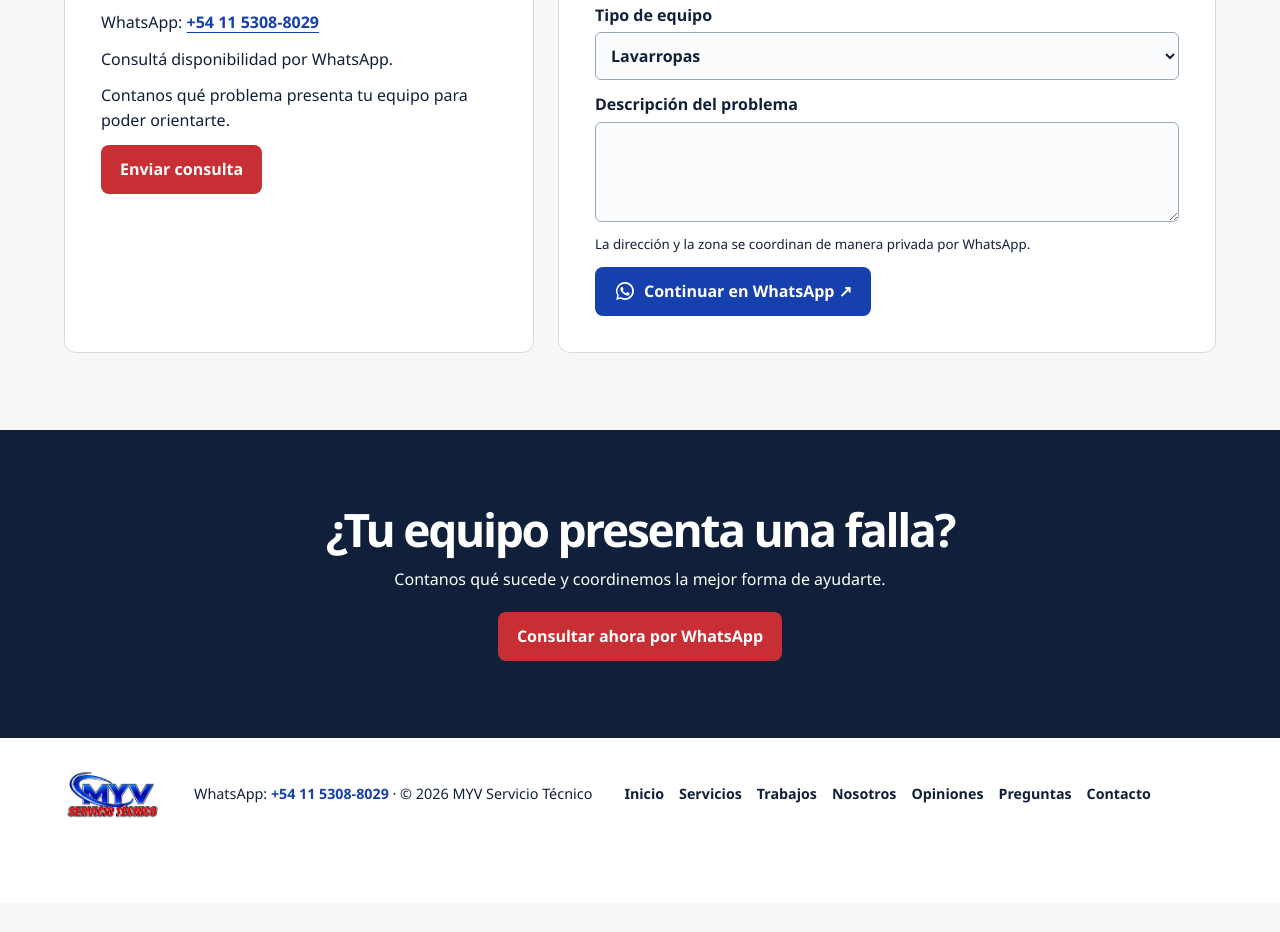
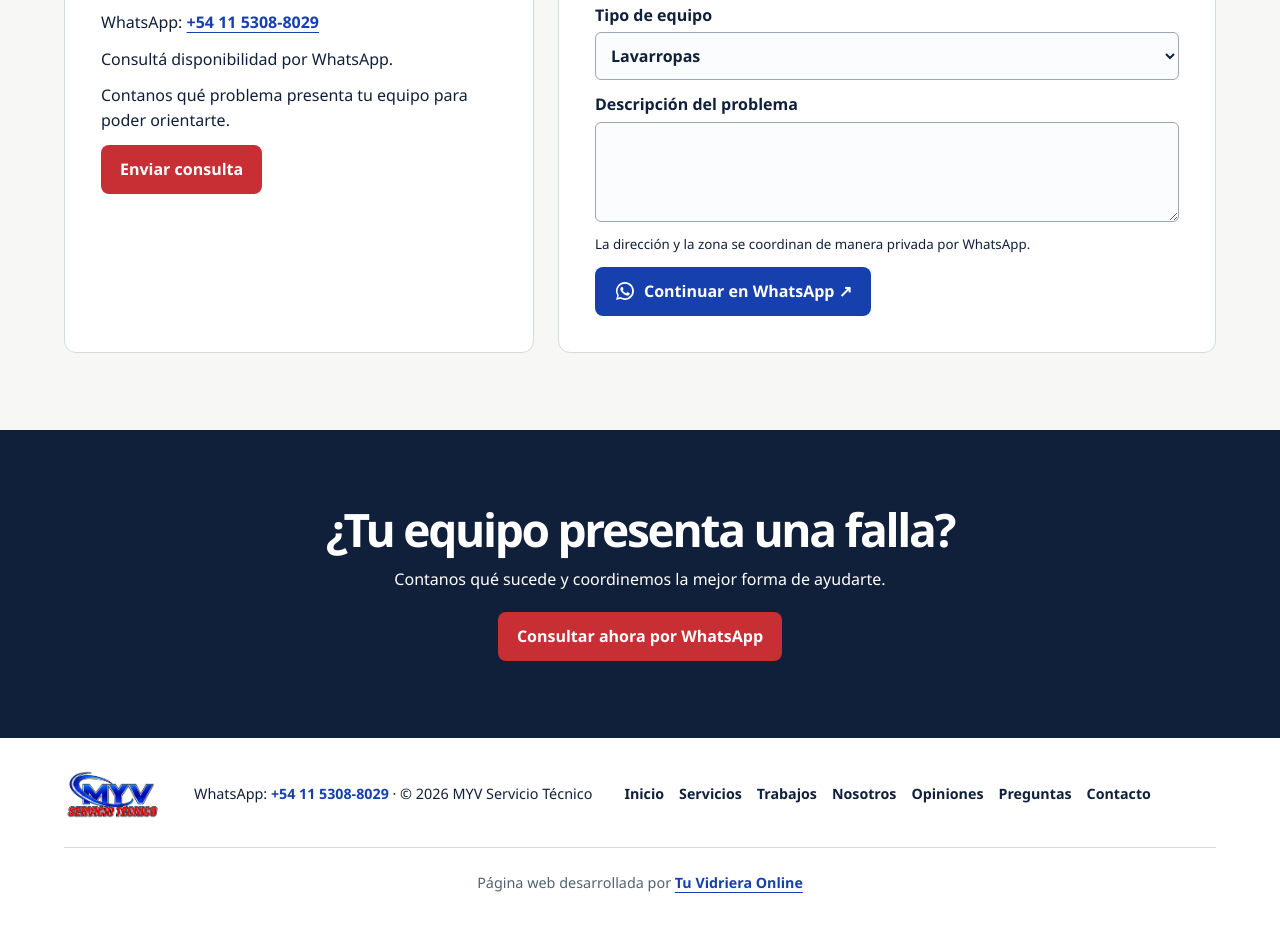
Before and after one commit to tuvidrieraonline/myv-servicio-tecnico, a plain HTML site: page index.html in a window 1280 px wide. Shown: the part 4221-5153 px from the top of the page. Before the commit the page ends 5124 px from the top, so only its background shows below. Drawn offline with Linux system fonts and the light colour scheme.

Commit message:
Agrega la atribución a Tu Vidriera Online

```diff
--- a/index.html
+++ b/index.html
@@ -1,4 +1,4 @@
-<!doctype html><html lang="es-AR"><head><meta charset="utf-8"><meta name="viewport" content="width=device-width,initial-scale=1"><meta name="theme-color" content="#101f3a"><title>MYV Servicio Técnico | Equipos del hogar</title><meta name="description" content="Revisión y reparación de lavarropas, heladeras, secarropas y aires acondicionados. Consultá por tu equipo con MYV Servicio Técnico."><link rel="stylesheet" href="estilos.css?v=20261113-8"><script defer src="contenido.js?v=20261113-8"></script><script defer src="sitio.js?v=20261113-8"></script></head><body>
+<!doctype html><html lang="es-AR"><head><meta charset="utf-8"><meta name="viewport" content="width=device-width,initial-scale=1"><meta name="theme-color" content="#101f3a"><title>MYV Servicio Técnico | Equipos del hogar</title><meta name="description" content="Revisión y reparación de lavarropas, heladeras, secarropas y aires acondicionados. Consultá por tu equipo con MYV Servicio Técnico."><link rel="stylesheet" href="estilos.css?v=20261113-9"><script defer src="contenido.js?v=20261113-9"></script><script defer src="sitio.js?v=20261113-9"></script></head><body>
     <svg width="0" height="0" style="position:absolute" aria-hidden="true">
       <symbol id="i-fridge" viewBox="0 0 24 24"><rect x="5" y="2" width="14" height="20" rx="2"></rect><path d="M5 10h14M9 5v2M9 13v3"></path></symbol>
       <symbol id="i-washer" viewBox="0 0 24 24"><rect x="4" y="2" width="16" height="20" rx="2"></rect><circle cx="12" cy="13" r="5"></circle><path d="M8 5h1M12 5h4"></path></symbol>
@@ -190,6 +190,7 @@
         <img class="x-foot-logo" src="assets/marca.png" alt="MYV Servicio Técnico" loading="lazy"/>
         <p>WhatsApp: <a class="link" href="https://wa.me/5491153088029?text=Hola%20MYV%20Servicio%20T%C3%A9cnico%2C%20quiero%20realizar%20una%20consulta" rel="noopener" target="_blank">+54 11 5308-8029</a> · © 2026 MYV Servicio Técnico</p>
         <nav aria-label="Secciones"><a href="#inicio">Inicio</a><a href="#servicios">Servicios</a><a href="#trabajos">Trabajos</a><a href="#nosotros">Nosotros</a><a href="#opiniones">Opiniones</a><a href="#faq">Preguntas</a><a href="#contacto">Contacto</a></nav>
+        <p class="site-credit">Página web desarrollada por <a href="https://tuvidrieraonline.lovable.app" target="_blank" rel="noopener noreferrer">Tu Vidriera Online</a></p>
       </footer>
     </div>
 
```
